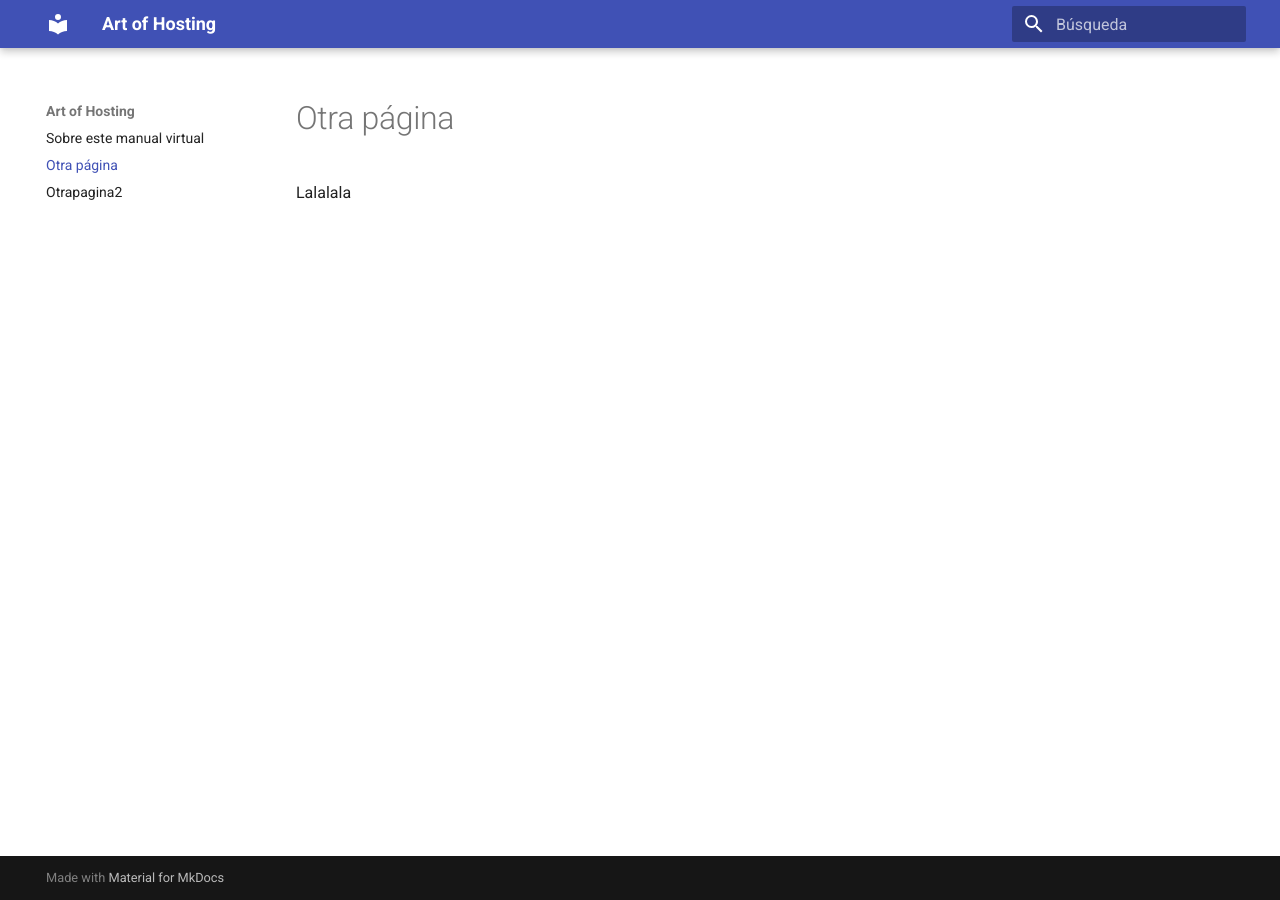
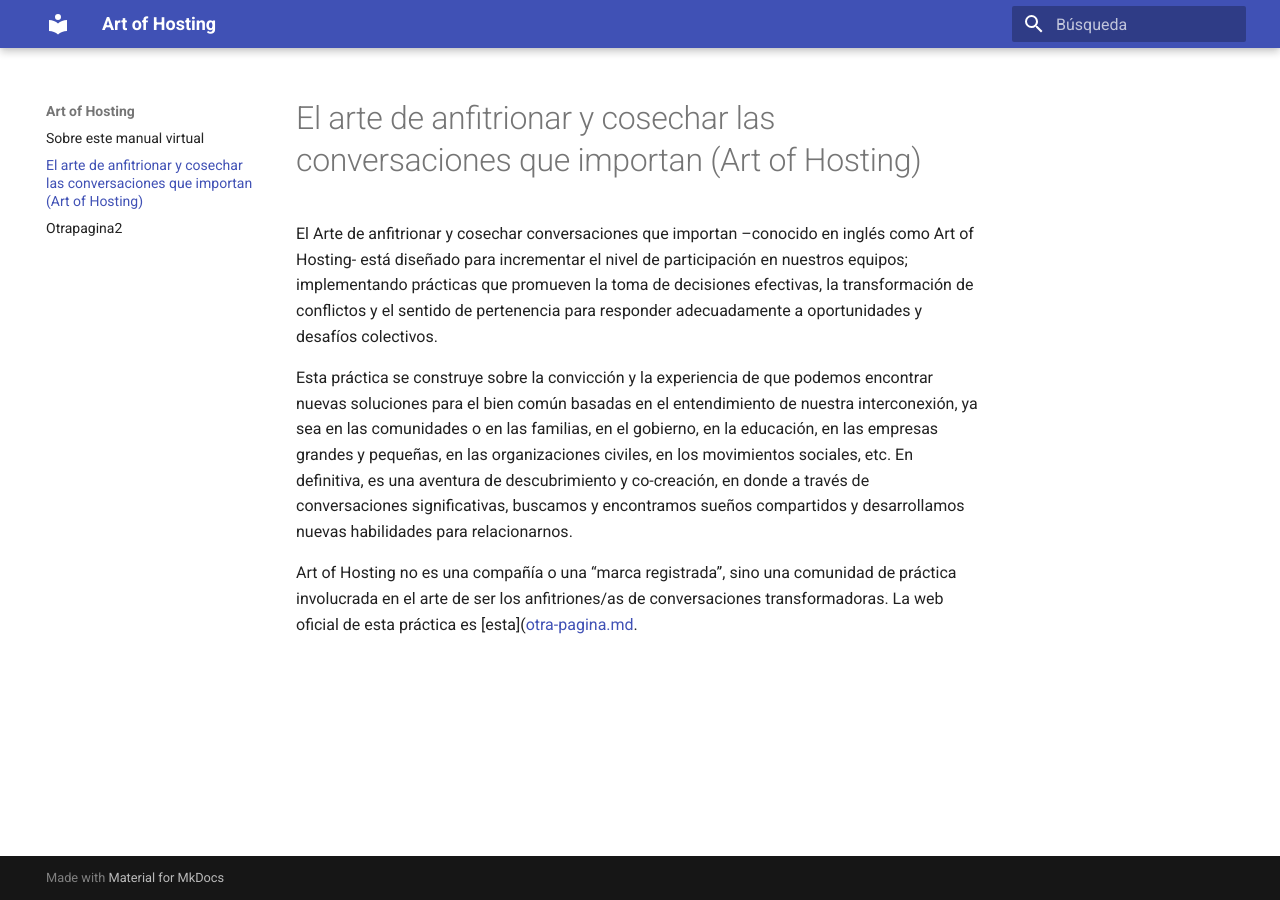
Before and after one commit to art-of-hosting/art-of-hosting.github.io, an MkDocs documentation site: the page built from docs/otra-pagina.md, in a window 1280 px wide. Built offline with MkDocs 1.6.1 and Material for MkDocs 9.7.7, drawn with Linux system fonts in a browser that asks for light colours.

Commit message:
Update otra-pagina.md

```diff
--- a/docs/otra-pagina.md
+++ b/docs/otra-pagina.md
@@ -1,3 +1,6 @@
-# Otra página
+# El arte de anfitrionar y cosechar las conversaciones que importan (Art of Hosting)
+El Arte de anfitrionar y cosechar conversaciones que importan –conocido en inglés como Art of Hosting- está diseñado para incrementar el nivel de participación en nuestros equipos; implementando prácticas que promueven la toma de decisiones efectivas, la transformación de conflictos y el sentido de pertenencia para responder adecuadamente a oportunidades y desafíos colectivos.
 
-Lalalala
+Esta práctica se construye sobre la convicción y la experiencia de que podemos encontrar nuevas soluciones para el bien común basadas en el entendimiento de nuestra interconexión, ya sea en las comunidades o en las familias, en el gobierno, en la educación, en las empresas grandes y pequeñas, en las organizaciones civiles, en los movimientos sociales, etc. En definitiva, es una aventura de descubrimiento y co-creación, en donde a través de conversaciones significativas, buscamos y encontramos sueños compartidos y desarrollamos nuevas habilidades para relacionarnos.
+
+Art of Hosting no es una compañía o una “marca registrada”, sino una comunidad de práctica involucrada en el arte de ser los anfitriones/as de conversaciones transformadoras. La web oficial de esta práctica es [esta]([otra-pagina.md](http://artofhosting.org).
```
